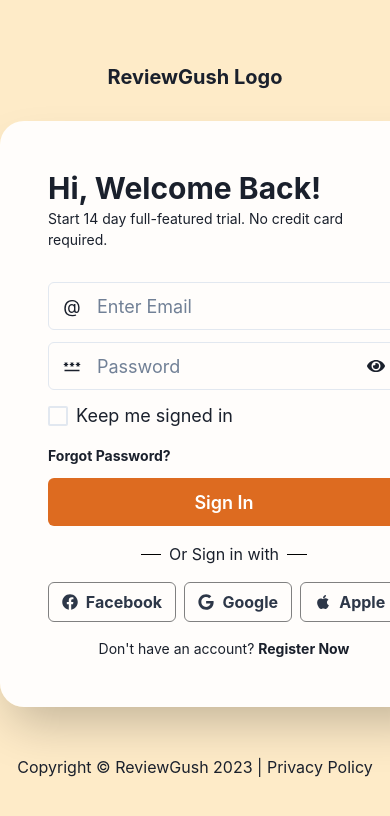
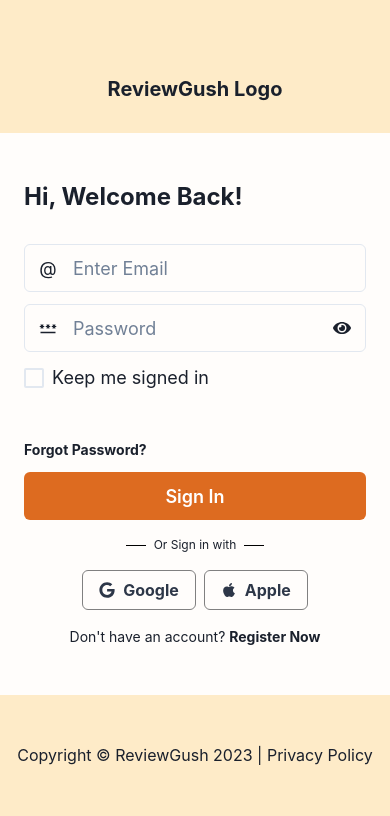
Before and after one commit to cremirdevio/reviewgush-web, a Next.js app: page /auth/login in a window 390 px wide. Shown: the top 816 px of the page. Built offline with nearby package versions, Linux system fonts and the light colour scheme.

Commit message:
chore: login page responsive

```diff
--- a/src/pages/auth/login.tsx
+++ b/src/pages/auth/login.tsx
@@ -10,9 +10,9 @@ import Button from '@/src/components/ui/button'
 export default function Login() {
   return (
     <AuthLayout>
-      <Container shadow={"2xl"} w={"md"} bg={"whiteAlpha.900"} borderRadius={'3xl'} height={"fit-content"} padding={"48px"}>
-        <Heading>Hi, Welcome Back!</Heading>
-        <Text fontSize={"sm"}>Start 14 day full-featured trial. No credit card required.</Text>
+      <Container shadow={["none", "2xl"]} w={["full", "md"]} bg={"whiteAlpha.900"} borderRadius={["none", "3xl"]} height={"fit-content"} px={["24px", "48px"]} py={["48px"]}>
+        <Heading fontSize={"2xl"}>Hi, Welcome Back!</Heading>
+        {/* <Text fontSize={"sm"}>Start 14 day full-featured trial. No credit card required.</Text> */}
         <Spacer height={"32px"} />
 
         {/* Enter Email/Phone no */}
@@ -30,6 +30,7 @@ export default function Login() {
         <Checkbox size='lg' colorScheme={"orange"}>
           Keep me signed in
         </Checkbox>
+        <Spacer height={"32px"} />
 
         {/* Trouble Signing in */}
         <Link>
@@ -44,13 +45,12 @@ export default function Login() {
         {/* Line: or sign in with */}
         <HStack mt={"16px"} mb={"16px"} justifyContent={"center"} alignItems={"center"}>
           <Box height={"1px"} width={"20px"} bgColor={"black"} />
-          <Text>Or Sign in with</Text>
+          <Text fontSize={"xs"}>Or Sign in with</Text>
           <Box height={"1px"} width={"20px"} bgColor={"black"} />
         </HStack>
 
         {/* Google/Facebook/Apple */}
-        <HStack>
-          <Button leftIcon={<FaFacebook />} fontWeight={"bold"} variant={"outline"}>Facebook</Button>
+        <HStack justifyContent={"center"}>
           <Button leftIcon={<FaGoogle />} fontWeight={"bold"} variant={"outline"}>Google</Button>
           <Button leftIcon={<FaApple />} fontWeight={"bold"} variant={"outline"}>Apple</Button>
         </HStack>
```
